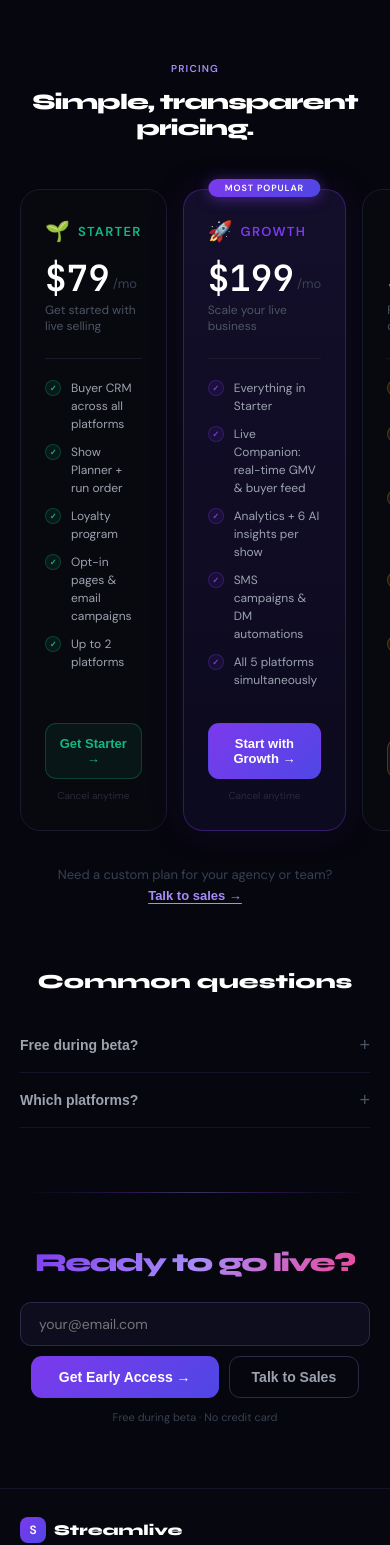
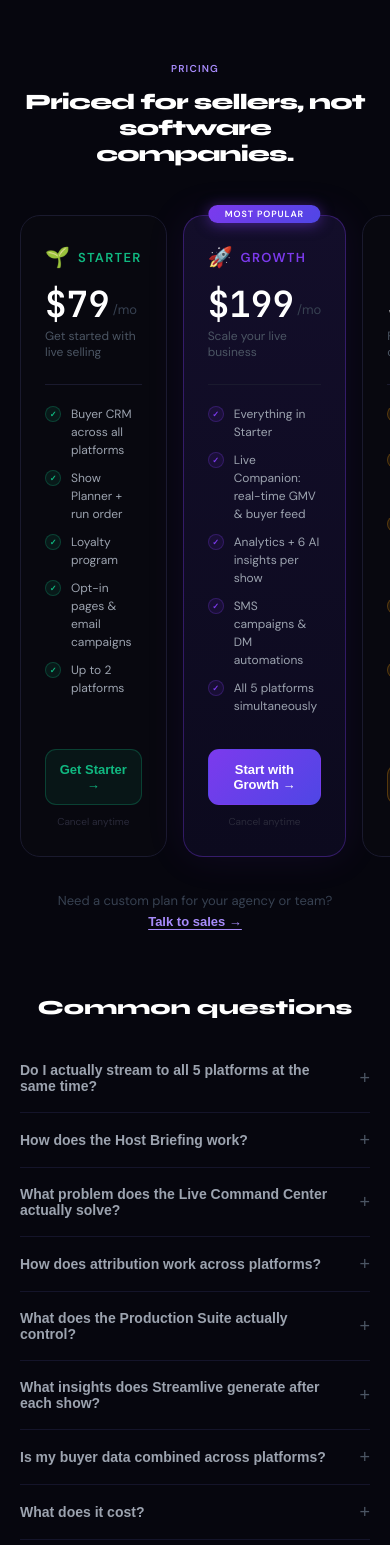
Before and after one commit to thewillmauro/Streamlive, a React (Vite) app: page / in a window 390 px wide. Shown: the part 6258-7803 px from the top of the page. Built offline with nearby package versions, Linux system fonts and the light colour scheme.

Commit message:
FAQ + pricing headline update

```diff
--- a/src/App.jsx
+++ b/src/App.jsx
@@ -316,8 +316,14 @@ function Landing() {
   ]
 
   const FAQS = [
-    { q:'Free during beta?', a:'Yes. Full access, no credit card. Paid plans launch at MVP: join now to lock in founding-member pricing.' },
-    { q:'Which platforms?', a:'Whatnot, TikTok Shop, Instagram Live, Amazon Live, and YouTube Live. Stream all five simultaneously. One buyer CRM for all of them.' },
+    { q:'Do I actually stream to all 5 platforms at the same time?', a:'Yes. One stream out, five platforms live simultaneously. Whatnot, TikTok Shop, Instagram Live, Amazon Live, and YouTube Live. Streamlive handles the multistream routing so you can focus on selling.' },
+    { q:'How does the Host Briefing work?', a:'The Briefing is a companion window you open on a second screen or tablet while you sell. It shows your current product, countdown timer, and AI-generated talking points that auto-advance with your run order so you always know what to say next.' },
+    { q:'What problem does the Live Command Center actually solve?', a:'Right now most sellers have to watch 5 different browser tabs to track who is buying on which platform. The Command Center gives you one live feed: real-time GMV, buyer names across all platforms, and VIP alerts as orders land.' },
+    { q:'How does attribution work across platforms?', a:'Each order is matched to a buyer profile in your CRM using platform ID, email, and order timing. For YouTube, Streamlive uses a lightweight pixel installed on your Shopify store that ties sessions back to specific shows. Attribution accuracy sits at 99% across all five platforms.' },
+    { q:'What does the Production Suite actually control?', a:'Camera switching (Sony FX3, FX6, and others), lighting levels for Elgato, Aputure, and Godox fixtures, and OBS scene changes via WebSocket. All from one panel. You set up automation rules so your lighting and scenes switch automatically as your run order advances.' },
+    { q:'What insights does Streamlive generate after each show?', a:'Six AI recommendations scored by confidence and revenue impact. Things like which platform drove the most conversions that show, which products underperformed their AI rank, and which buyers are at risk of churning. Delivered as a report the moment you go offline.' },
+    { q:'Is my buyer data combined across platforms?', a:'Yes. When the same buyer shops on Whatnot and TikTok, Streamlive matches their profiles using email, phone, and behavioral signals. You get one buyer record with full cross-platform purchase history, not five separate lists.' },
+    { q:'What does it cost?', a:'Free during beta. Paid plans start at $79/mo when we launch. Beta users who join now lock in founding-member pricing.' },
   ]
 
 
@@ -838,7 +844,7 @@ function Landing() {
         <div id="pricing" className="pricing-section" style={{ maxWidth:860, margin:'0 auto' }}>
           <div style={{ textAlign:'center', marginBottom:48 }}>
             <span className="section-label">Pricing</span>
-            <div style={{ fontFamily:"'Syne',sans-serif", fontSize:'clamp(22px,3.5vw,34px)', fontWeight:800, color:'#fff', letterSpacing:'-0.8px', marginBottom:8 }}>Simple, transparent pricing.</div>
+            <div style={{ fontFamily:"'Syne',sans-serif", fontSize:'clamp(22px,3.5vw,34px)', fontWeight:800, color:'#fff', letterSpacing:'-0.8px', marginBottom:8 }}>Priced for sellers, not software companies.</div>
           </div>
 
           <div style={{ display:'grid', gridTemplateColumns:'repeat(3,1fr)', gap:16, alignItems:'stretch' }}>
```
